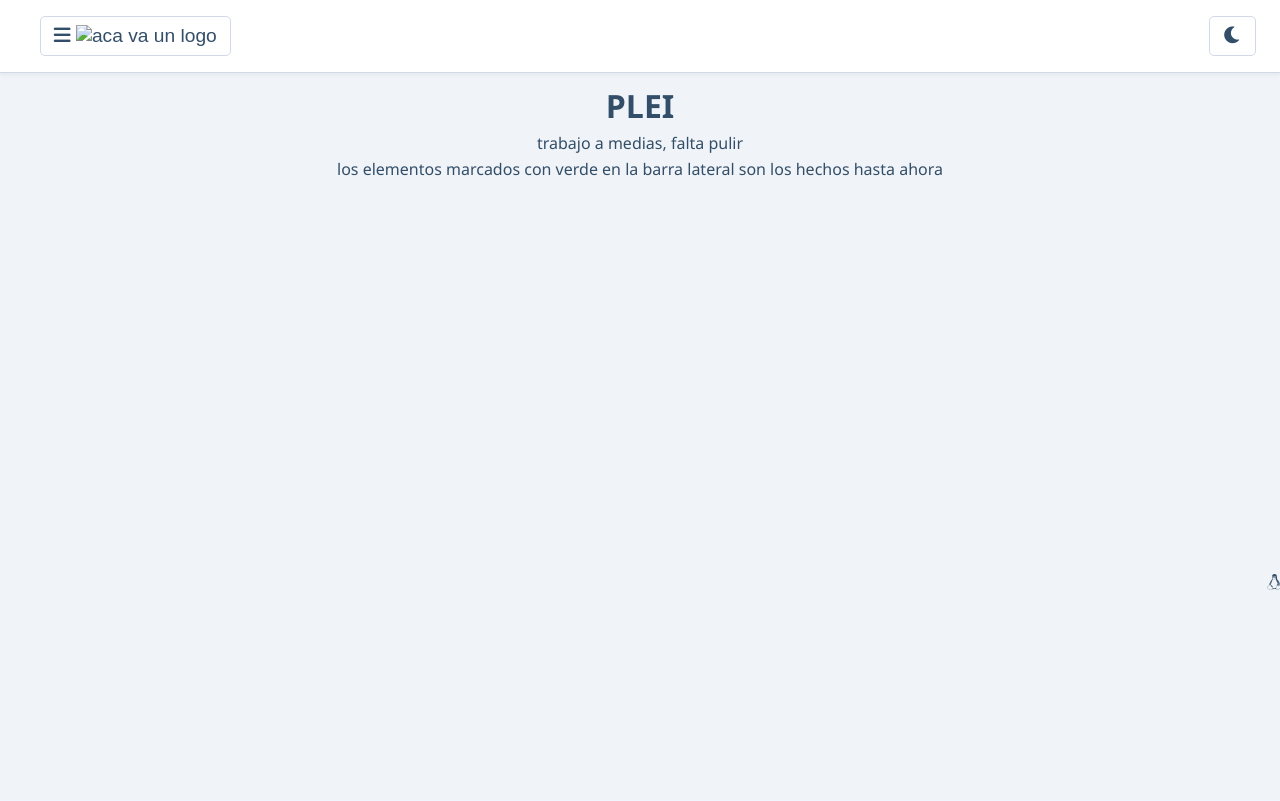
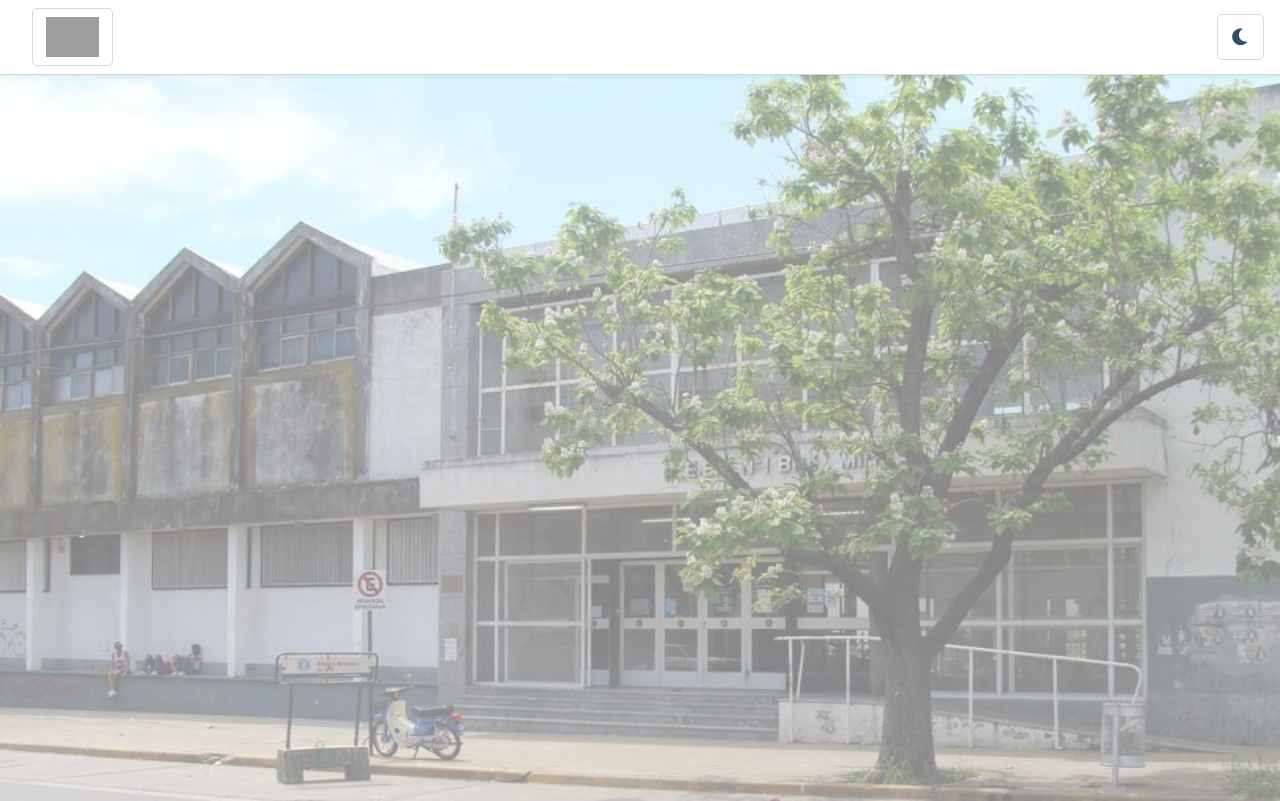
Before and after one commit to pepsismo/plei-eest1, a PHP site: page / in a window 1280 px wide. Before the commit the page ends 590 px from the top, so only its background shows below. Run offline with PHP 8.4, Linux system fonts and the light colour scheme; some libraries are stand-ins or nearby versions; grey boxes are pictures that could not be loaded.

Commit message:
orden y avance

```diff
--- a/style.css
+++ b/css/style.css
@@ -180,7 +180,6 @@ body {
 /* Contenido Principal */
 .content {
     margin-left: 0; /* Sin margen por defecto, se ajusta con el sidebar */
-    padding: 80px 20px 20px 20px; /* Espacio para la barra de navegación */
     transition: margin-left 0.3s ease-in-out;
 }
 
@@ -223,6 +222,8 @@ body {
     }
 }
 
-.fa-brands{
-    margin-left: 100px;
+.carousel{
+    opacity: 50%;
+    margin: 0;
+    padding: 0;
 }
--- /dev/null
+++ b/extras/scripts/script.js
@@ -0,0 +1,35 @@
+document.addEventListener('DOMContentLoaded', () => {
+    const menuToggle = document.querySelector('.menu-toggle');
+    const sidebar = document.querySelector('.sidebar');
+    const darkModeToggle = document.getElementById('darkModeToggle');
+    const body = document.body;
+
+    // Función para alternar la clase 'active' del sidebar
+    menuToggle.addEventListener('click', (event) => {
+        event.stopPropagation(); // Evita que el clic se propague al documento y cierre el sidebar
+        sidebar.classList.toggle('active');
+    });
+
+    // Cerrar el sidebar al hacer clic fuera de él
+    document.addEventListener('click', (event) => {
+        if (!sidebar.contains(event.target) && !menuToggle.contains(event.target)) {
+            sidebar.classList.remove('active');
+        }
+    });
+
+    // Toggle del modo oscuro
+    darkModeToggle.addEventListener('click', () => {
+        body.classList.toggle('dark-mode');
+        // Guardar la preferencia del modo oscuro en localStorage
+        if (body.classList.contains('dark-mode')) {
+            localStorage.setItem('darkMode', 'enabled');
+        } else {
+            localStorage.setItem('darkMode', 'disabled');
+        }
+    });
+
+        // Cargar la preferencia del modo oscuro al cargar la página
+    if (localStorage.getItem('darkMode') === 'enabled') {
+        body.classList.add('dark-mode');
+    }
+});
--- a/index.html
+++ b/index.html
@@ -4,14 +4,16 @@
     <meta charset="UTF-8">
     <meta name="viewport" content="width=device-width, initial-scale=1.0">
     <title>Mi Plataforma</title>
-    <link rel="stylesheet" href="style.css">
-    <link rel="stylesheet" href="https://cdnjs.cloudflare.com/ajax/libs/font-awesome/6.0.0-beta3/css/all.min.css"> </head>
+    <link rel="stylesheet" href="./css/style.css">
+    <link rel="stylesheet" href="https://cdnjs.cloudflare.com/ajax/libs/font-awesome/6.0.0-beta3/css/all.min.css">
+    <link rel="stylesheet" href="https://cdn.jsdelivr.net/npm/bootstrap@4.0.0/dist/css/bootstrap.min.css" integrity="sha384-Gn5384xqQ1aoWXA+058RXPxPg6fy4IWvTNh0E263XmFcJlSAwiGgFAW/dAiS6JXm" crossorigin="anonymous">
+</head>
 <body>
     <header class="navbar">
         <div class="logo">
             <button class="menu-toggle" aria-label="Abrir menú">
-                <i class="fas fa-bars"></i>
-                <img src="https://via.placeholder.com/40x40?text=LOGO" alt="aca va un logo">
+                <!-- <i class="fas fa-bars"></i> -->
+                <img src="https://encrypted-tbn0.gstatic.com/images?q=tbn:ANd9GcShcRjhBMsqL2_pdzEgbS6ZijF5bsioQNeXJ6sNNiT6Ht5DS0UtzRTflRnwf9riZfvTIIc&usqp=CAU" alt="aca va un logo">
             </button>
             </div>
         <div class="navbar-right">
@@ -23,71 +25,43 @@
 
     <aside class="sidebar">
         <div class="sidebar-header">
-            <img src="./307ce493-b254-4b2d-8ba4-d12c080d6651.jpg" alt="Foto de perfil de usuario" class="profile-pic"> <p class="username">Nombre de Usuario</p>
+            <img src="./extras/imgs/307ce493-b254-4b2d-8ba4-d12c080d6651.jpg" alt="Foto de perfil de usuario" class="profile-pic"> <p class="username">Nombre de Usuario</p>
         </div>
         <nav class="sidebar-nav">
             <ul>
                 <li><a href=""><i class="fas fa-home"></i><p style="color:  rgb(45, 165, 45);">Home</p></a></li>
-                <li><a href="registro.php"><i class="fa-solid fa-user"></i><p style="color: rgb(45, 165, 45);">Usuario</p></a></li>
-                <li><a href="alta-tipos-personas.php"><i class="fas fa-users"></i><p style="color: rgb(45, 165, 45);">Tipo Persona</p></a></li>
-                <li><a href="alta-roles.php"><i class="fas fa-user-tag"></i><p style="color: rgb(45, 165, 45);">Roles</p></a></li>
-                <li><a href="alta-modalidad.php"><i class="fas fa-book-reader"></i><p style="color: rgb(45, 165, 45);">Modalidad</p></a></li>
-                <li><a href="alta-cursos.php"><i class="fas fa-graduation-cap"></i><p style="color: rgb(45, 165, 45);">Curso</p></a></li>
-                <li><a href="alta-secciones.php"><i class="fas fa-layer-group"></i><p style="color: rgb(45, 165, 45);">Sección</p></a></li>
-                <li><a href="alta-materias.php"><i class="fas fa-book"></i><p style="color: rgb(45, 165, 45);">Materias</p></a></li>
-                <li><a href="alta-alumno-curso.php"><i class="fas fa-address-book"></i><p style="color: rgb(45, 165, 45);">alumno en curso</p></a></li>
+                <li><a href="./php/registro.php"><i class="fa-solid fa-user"></i><p style="color: rgb(45, 165, 45);">Usuario</p></a></li>
+                <li><a href="./php/alta-tipos-personas.php"><i class="fas fa-users"></i><p style="color: rgb(45, 165, 45);">Tipo Persona</p></a></li>
+                <li><a href="./php/alta-roles.php"><i class="fas fa-user-tag"></i><p style="color: rgb(45, 165, 45);">Roles</p></a></li>
+                <li><a href="./php/alta-modalidad.php"><i class="fas fa-book-reader"></i><p style="color: rgb(45, 165, 45);">Modalidad</p></a></li>
+                <li><a href="./php/alta-cursos.php"><i class="fas fa-graduation-cap"></i><p style="color: rgb(45, 165, 45);">Curso</p></a></li>
+                <li><a href="./php/alta-secciones.php"><i class="fas fa-layer-group"></i><p style="color: rgb(45, 165, 45);">Sección</p></a></li>
+                <li><a href="./php/alta-materias.php"><i class="fas fa-book"></i><p style="color: rgb(45, 165, 45);">Materias</p></a></li>
+                <li><a href="./php/alta-alumno-curso.php"><i class="fas fa-address-book"></i><p style="color: rgb(45, 165, 45);">alumno en curso</p></a></li>
                 <li><a href=""><i class="fas fa-inbox"></i> Materiales</a></li>
             </ul>
         </nav>
     </aside>
 
     <main class="content">
-        <h1 style="text-align: center;">PLEI</h1>
-        <p style="text-align: center;">trabajo a medias, falta pulir</p>
-        <p style="text-align: center;">los elementos marcados con verde en la barra lateral son los hechos hasta ahora</p>
+        <div id="carouselExampleSlidesOnly" class="carousel slide" data-ride="carousel">
+            <div class="carousel-inner">
+                <div class="carousel-item active">
+                    <img class="d-block w-100" src="extras/imgs/indu.jpg" alt="First slide">
+                </div>
+                <div class="carousel-item">
+                    <img class="d-block w-100" src="..." alt="Second slide">
+                </div>
+                <div class="carousel-item">
+                    <img class="d-block w-100" src="..." alt="Third slide">
+                </div>
+            </div>
+        </div>
     </main>
 
-    <div class="easteregg">
-        <i class="fab fa-linux" style="size: 150%; margin-left: 99%; margin-top: 29%;"></i>
-    </div>
-
-
-    <script>
-        document.addEventListener('DOMContentLoaded', () => {
-            const menuToggle = document.querySelector('.menu-toggle');
-            const sidebar = document.querySelector('.sidebar');
-            const darkModeToggle = document.getElementById('darkModeToggle');
-            const body = document.body;
-
-            // Función para alternar la clase 'active' del sidebar
-            menuToggle.addEventListener('click', (event) => {
-                event.stopPropagation(); // Evita que el clic se propague al documento y cierre el sidebar
-                sidebar.classList.toggle('active');
-            });
-
-            // Cerrar el sidebar al hacer clic fuera de él
-            document.addEventListener('click', (event) => {
-                if (!sidebar.contains(event.target) && !menuToggle.contains(event.target)) {
-                    sidebar.classList.remove('active');
-                }
-            });
-
-            // Toggle del modo oscuro
-            darkModeToggle.addEventListener('click', () => {
-                body.classList.toggle('dark-mode');
-                // Guardar la preferencia del modo oscuro en localStorage
-                if (body.classList.contains('dark-mode')) {
-                    localStorage.setItem('darkMode', 'enabled');
-                } else {
-                    localStorage.setItem('darkMode', 'disabled');
-                }
-            });
-
-            // Cargar la preferencia del modo oscuro al cargar la página
-            if (localStorage.getItem('darkMode') === 'enabled') {
-                body.classList.add('dark-mode');
-            }
-        });
-    </script>
+    <script src="extras/scripts/script.js"></script>
+    <script src="https://code.jquery.com/jquery-3.2.1.slim.min.js" integrity="sha384-KJ3o2DKtIkvYIK3UENzmM7KCkRr/rE9/Qpg6aAZGJwFDMVNA/GpGFF93hXpG5KkN" crossorigin="anonymous"></script>
+    <script src="https://cdn.jsdelivr.net/npm/popper.js@1.12.9/dist/umd/popper.min.js" integrity="sha384-ApNbgh9B+Y1QKtv3Rn7W3mgPxhU9K/ScQsAP7hUibX39j7fakFPskvXusvfa0b4Q" crossorigin="anonymous"></script>
+    <script src="https://cdn.jsdelivr.net/npm/bootstrap@4.0.0/dist/js/bootstrap.min.js" integrity="sha384-JZR6Spejh4U02d8jOt6vLEHfe/JQGiRRSQQxSfFWpi1MquVdAyjUar5+76PVCmYl" crossorigin="anonymous"></script>
 </body>
 </html>
--- a/alta-alumno-curso.php
+++ b/php/alta-alumno-curso.php
@@ -14,7 +14,7 @@ if(!empty($curso) && !empty($alumno)){
 <head>
     <meta charset="UTF-8">
     <meta name="viewport" content="width=device-width, initial-scale=1.0">
-    <link rel="stylesheet" href="styles.css">
+    <link rel="stylesheet" href="../css/styles.css">
     <title>Document</title>
 </head>
 <body>
--- a/alta-materias.php
+++ b/php/alta-materias.php
@@ -16,7 +16,7 @@ if(!empty($nombre) && !empty($turno) && !empty($grupo)){
 <head>
     <meta charset="UTF-8">
     <meta name="viewport" content="width=device-width, initial-scale=1.0">
-    <link rel="stylesheet" href="styles.css">
+    <link rel="stylesheet" href="../css/styles.css">
     <title>Document</title>
 </head>
 <body>
--- a/alta-secciones.php
+++ b/php/alta-secciones.php
@@ -3,7 +3,7 @@ include "conexion.php";
 $seccion = $_POST['seccion'];
 
 if(!empty($seccion)){
-    mysqli_connect($conn, "INSERT INTO 'secciones' ('id_seccion', 'seccion') VALUES (NULL, '$seccion');");
+    mysqli_query($conn, "INSERT INTO secciones (seccion) VALUES ('$seccion');");
     mysqli_close($conn);
 }
 ?>
@@ -13,12 +13,12 @@ if(!empty($seccion)){
 <head>
     <meta charset="UTF-8">
     <meta name="viewport" content="width=device-width, initial-scale=1.0">
-    <link rel="stylesheet" href="styles.css">
+    <link rel="stylesheet" href="../css/styles.css">
     <title>Document</title>
 </head>
 <body>
     <h2>CARGA DE SECCIONES</h2>
-    <form action="alta-secciones.php" method="post">
+    <form action="" method="post">
         <label for="seccion">nombre de la seccion a agregar</label> <br><br>
         <input type="text" name="seccion" id="seccion">
         <input type="submit" value="cargar">
```
Also changed, not shown: php/alta-cursos.php (renamed from alta-cursos.php, +29 -1 lines), css/styles.css (renamed from styles.css), extras/imgs/307ce493-b254-4b2d-8ba4-d12c080d6651.jpg (renamed from 307ce493-b254-4b2d-8ba4-d12c080d6651.jpg), extras/imgs/indu.jpg (added), extras/plei_db.sql (renamed from plei_db.sql), php/alta-modalidad.php (renamed from alta-modalidad.php), php/alta-roles.php (renamed from alta-roles.php), php/alta-tipos-personas.php (renamed from alta-tipos-personas.php), php/conexion.php (renamed from conexion.php), php/login.php (renamed from login.php), php/registro.php (renamed from registro.php).
